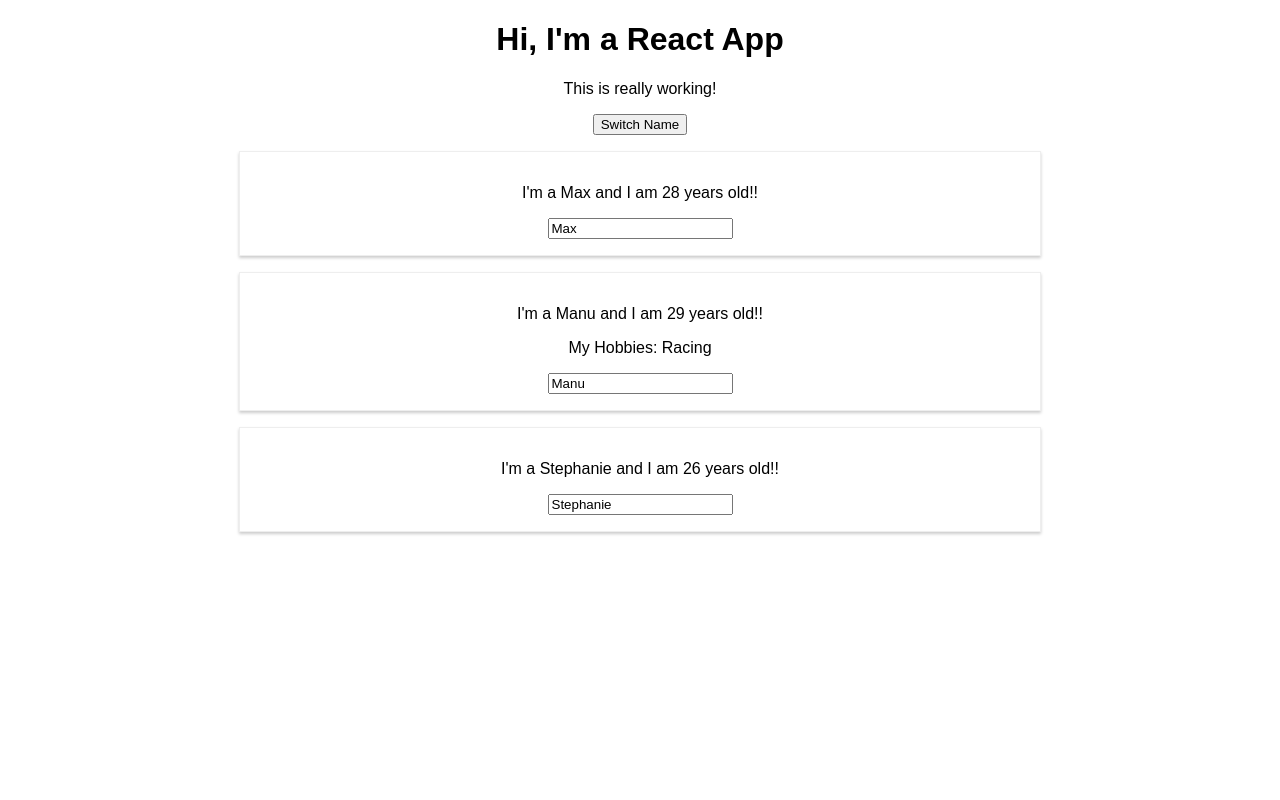
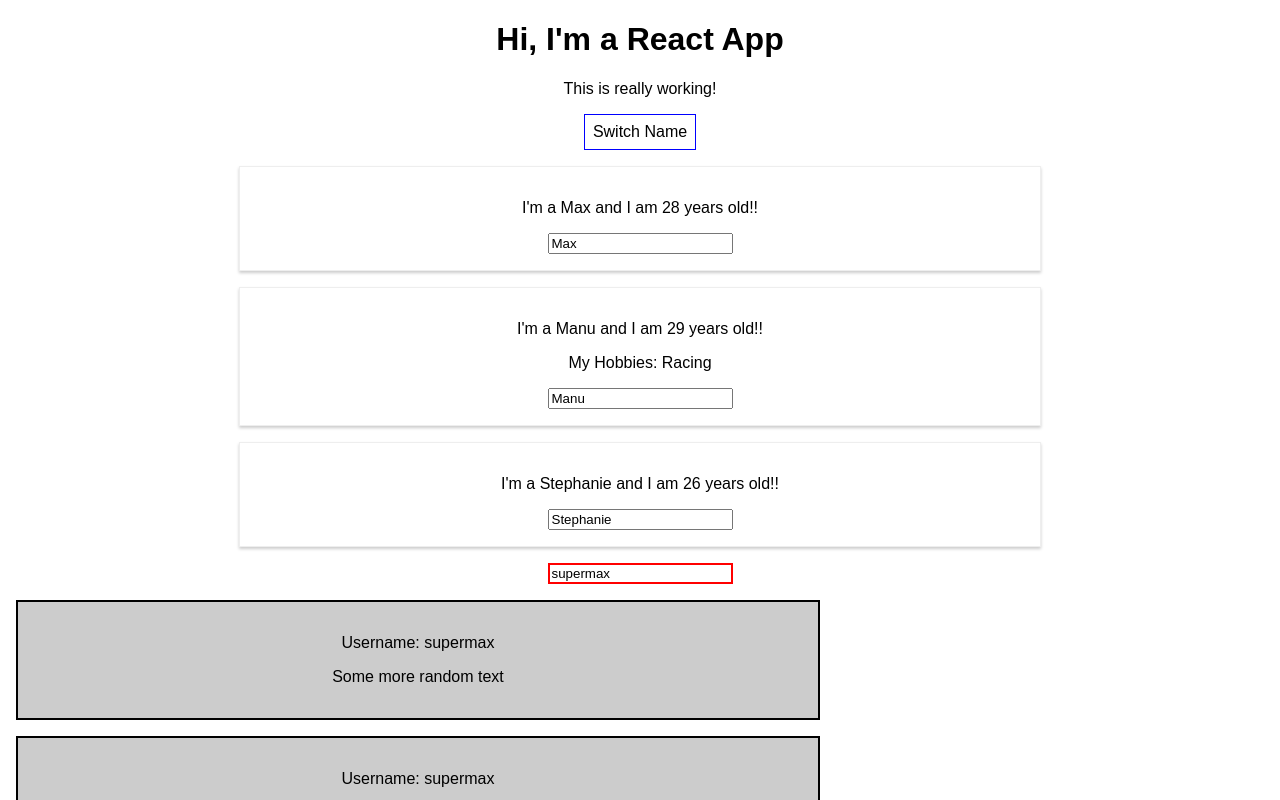
Before and after one commit to PatrickBMaloney/BurgerBuilder, a React (Create React App) app: page / in a window 1280 px wide. Shown: the top 800 px of the page. Built offline with nearby package versions, Linux system fonts and the light colour scheme.

Commit message:
Complete Assignment 1

```diff
--- a/src/App.js
+++ b/src/App.js
@@ -1,6 +1,9 @@
 import React, { Component } from 'react';
 import './App.css';
 import Person from './Person/Person';
+
+import UserInput from './UserInput/UserInput';
+import UserOutput from './UserOutput/UserOutput';
 
 class App extends Component {
   state = {
@@ -9,6 +12,7 @@ class App extends Component {
       { name: 'Manu', age: 29 },
       { name: 'Stephanie', age: 26 }
     ],
+    username: 'supermax',
     otherState: 'some other value'
   };
 
@@ -32,15 +36,28 @@ class App extends Component {
         { name: 'Stephanie', age: 26 }
       ]
     });
+  }
 
+  usernameChangedHandler = (event) => {
+    this.setState({username: event.target.value})
   }
 
   render() {
+    const style = {
+      backgroundColor: 'white',
+      font: 'inherit',
+      border: '1px solid blue',
+      padding: '8px',
+      cursor: 'pointer'
+    }; //this is in-line styling. See Person.css for global styling
+
     return (
       <div className="App">
         <h1>Hi, I'm a React App</h1>
         <p>This is really working!</p>
-        <button onClick={() => this.switchNameHandler('Maximilian!!')}>Switch Name</button>
+        <button
+          style={style}
+          onClick={() => this.switchNameHandler('Maximilian!!')}>Switch Name</button>
         <Person
           name={this.state.persons[0].name}
           age={this.state.persons[0].age}
@@ -55,6 +72,13 @@ class App extends Component {
           name={this.state.persons[2].name}
           age={this.state.persons[2].age}
         />
+
+        <UserInput
+          changed={this.usernameChangedHandler}
+          currentName={this.state.username} />
+        <UserOutput userName={this.state.username} />
+        <UserOutput userName={this.state.username} />
+        <UserOutput userName="Max" />
       </div>
     );
     // return React.createElement('div', {className: 'App'}, React.createElement('h1', null, 'Does this work now?'));
--- /dev/null
+++ b/src/UserInput/UserInput.js
@@ -0,0 +1,15 @@
+import React from 'react';
+
+const userInput = (props) => {
+    const inputStyle = {
+        border: '2px solid red'
+    };
+
+    return <input
+        type="text"
+        style={inputStyle}
+        onChange={props.changed}
+        value={props.currentName} />
+};
+
+export default userInput;
--- /dev/null
+++ b/src/UserOutput/UserOutput.css
@@ -0,0 +1,8 @@
+.UserOutput{
+    width: 60%;
+    padding:16px;
+    margin: 16px;
+    border: 2px solid black;
+    background-color: #ccc;
+    text-align: center;
+}
--- /dev/null
+++ b/src/UserOutput/UserOutput.js
@@ -0,0 +1,13 @@
+import React from 'react';
+import './UserOutput.css';
+
+const userOutput = (props) => {
+    return (
+        <div className="UserOutput">
+            <p>Username: {props.userName}</p>
+            <p>Some more random text</p>
+        </div>
+    )
+};
+
+export default userOutput;
```
